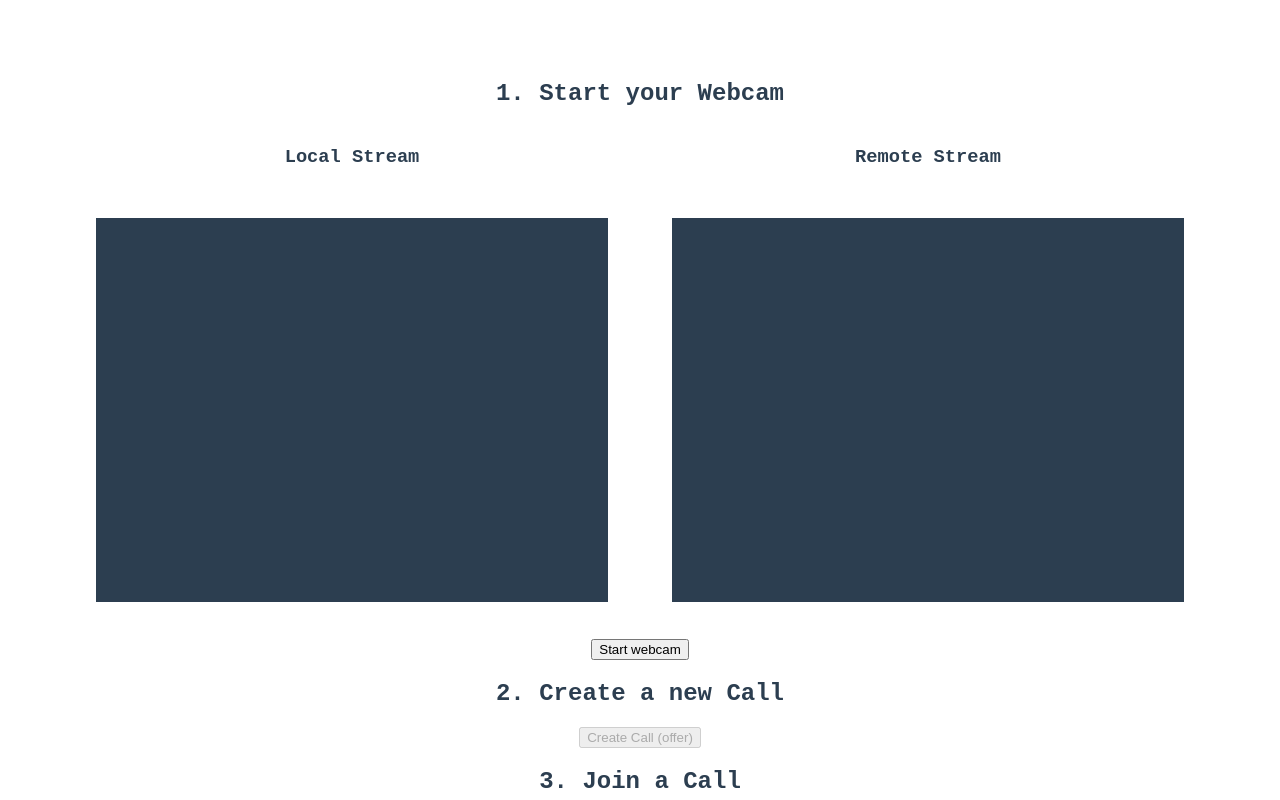
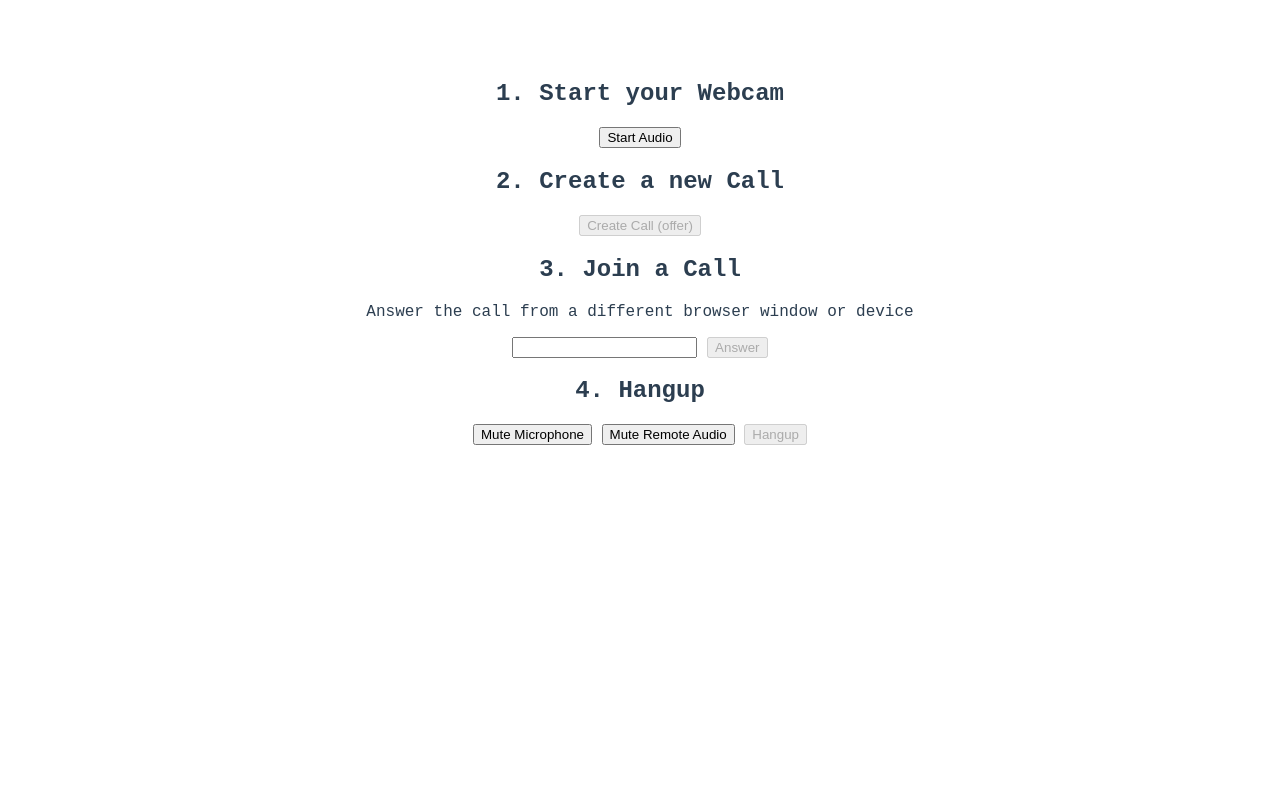
Before and after one commit to ychandrakumar/ppvoice, a website built with Vite: page index.html in a window 1280 px wide. Shown: the top 800 px of the page. Built offline with nearby package versions, Linux system fonts and the light colour scheme; some packages are replaced by stand-ins of ours; a web font is replaced by a local one.

Commit message:
Update index.html
removed video elemtnts added mute and unmute to check only audio feature

```diff
--- a/index.html
+++ b/index.html
@@ -10,7 +10,7 @@
   </head>
   <body>
     <h2>1. Start your Webcam</h2>
-    <div class="videos">
+    <!-- <div class="videos">
       <span>
         <h3>Local Stream</h3>
         <video id="webcamVideo" autoplay playsinline></video>
@@ -21,9 +21,9 @@
       </span>
 
 
-    </div>
+    </div> -->
 
-    <button id="webcamButton">Start webcam</button>
+    <button id="webcamButton">Start Audio</button>
     <h2>2. Create a new Call</h2>
     <button id="callButton" disabled>Create Call (offer)</button>
 
@@ -34,6 +34,9 @@
     <button id="answerButton" disabled>Answer</button>
 
     <h2>4. Hangup</h2>
+    <button id="muteButton">Mute Microphone</button>
+     <button id="muteRemoteButton">Mute Remote Audio</button>
+
 
     <button id="hangupButton" disabled>Hangup</button>
 
```
